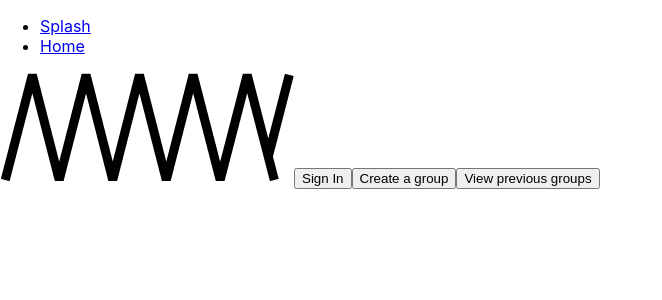
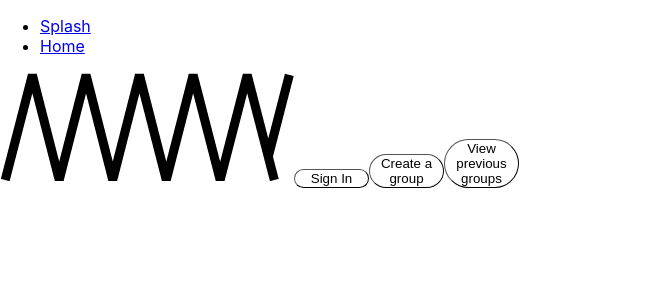
Before and after one commit to nicseve/MANY_Static, a React (Create React App) app: page /home in a window 1280 px wide. Shown: the top 300 px of the page, without its empty margins (0-662 px from the left). Built offline with nearby package versions, Linux system fonts and the light colour scheme; the HTML template or start-up script is replaced by a standard one.

Commit message:
Started testing button style settings and import

```diff
--- a/src/components/navigationButton.js
+++ b/src/components/navigationButton.js
@@ -1,5 +1,6 @@
 import React from 'react';
 import {useHistory} from 'react-router-dom';
+import * as buttonStyles from '../styles/buttons'
 
 // Valid props: path,icon.
 const NavigationButton = (props) => {
@@ -8,7 +9,7 @@
     const buttonDisplayComponent = props.displayComponent
 
     return (
-        <button type="button" onClick={handleClick}>
+        <button style={buttonStyles.smallRounded} type="button" onClick={handleClick}>
             {buttonDisplayComponent}
         </button>
     );
--- a/src/styles/buttons.js
+++ b/src/styles/buttons.js
@@ -1,14 +1,16 @@
 export const small = {
-    paddingHorizontal: 10,
+    paddingHorizontal: 20,
     paddingVertical: 12,
     width: 75
 };
 
 export const rounded = {
-    borderRadius: 50
+    borderRadius: 50,
+    borderWidth:.1,
 };
 
 export const smallRounded = {
     ...small,
-    ...rounded
+    ...rounded,
+    backgroundColor: 'rgba(52, 52, 52, 0)',
 };
```
